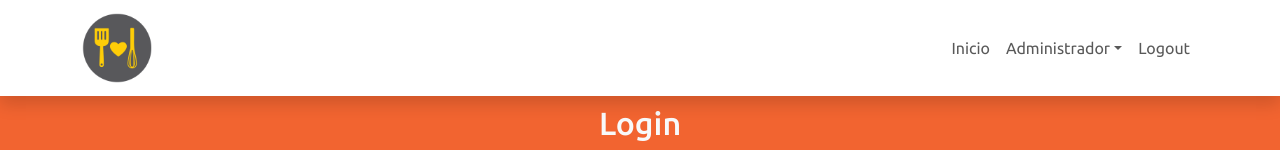
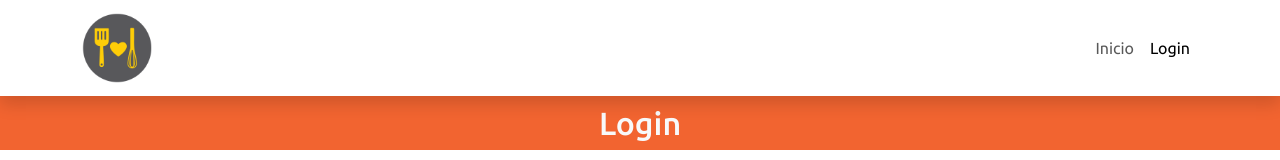
Before and after one commit to omarmatt31/webRecetas, a React (Vite) app: page /login in a window 1280 px wide. Shown: the top 160 px of the page. Built offline with nearby package versions, Linux system fonts and the light colour scheme.

Commit message:
modifique el condicional del menu para mostrar las opciones del administrador o la opcion login, ademas modifique el logout

```diff
--- a/src/components/pages/Login.jsx
+++ b/src/components/pages/Login.jsx
@@ -15,7 +15,7 @@ const Login = ({setUsuarioAdmin}) => {
     const iniciarSesion = async (usuario)=>{
         const respuesta = await login(usuario)
         if(respuesta.status === 200){
-           const datosUsuario = await respuesta.json
+           const datosUsuario = await respuesta.json()
            setUsuarioAdmin({nombreUsuario: datosUsuario.nombreUsuario, token: datosUsuario.token})
            Swal.fire({
                 title: "Incio de sesión correcto",
--- a/src/components/shared/Menu.jsx
+++ b/src/components/shared/Menu.jsx
@@ -4,9 +4,9 @@ import { NavLink, Link, useNavigate } from "react-router";
 
 const Menu = ({usuarioAdmin, setUsuarioAdmin}) => {
     const navegacion = useNavigate()
+    console.log(usuarioAdmin.nombreUsuario)
     const logout = ()=>{
-      setUsuarioAdmin(false)
-      sessionStorage.removeItem('userKey')
+      setUsuarioAdmin({})
       navegacion('/')
     }
     return (
@@ -23,7 +23,7 @@ const Menu = ({usuarioAdmin, setUsuarioAdmin}) => {
         <Navbar.Collapse id="basic-navbar-nav">
           <Nav className="ms-auto">
             <NavLink className={'nav-link'} to={'/'}>Inicio</NavLink>
-            {usuarioAdmin ? (
+            {usuarioAdmin.token ? (
               <>
               <NavDropdown title="Administrador" id="basic-nav-dropdown">
                 <NavDropdown.Item as={Link} to={'/administrador'}>Recetas</NavDropdown.Item>
```
